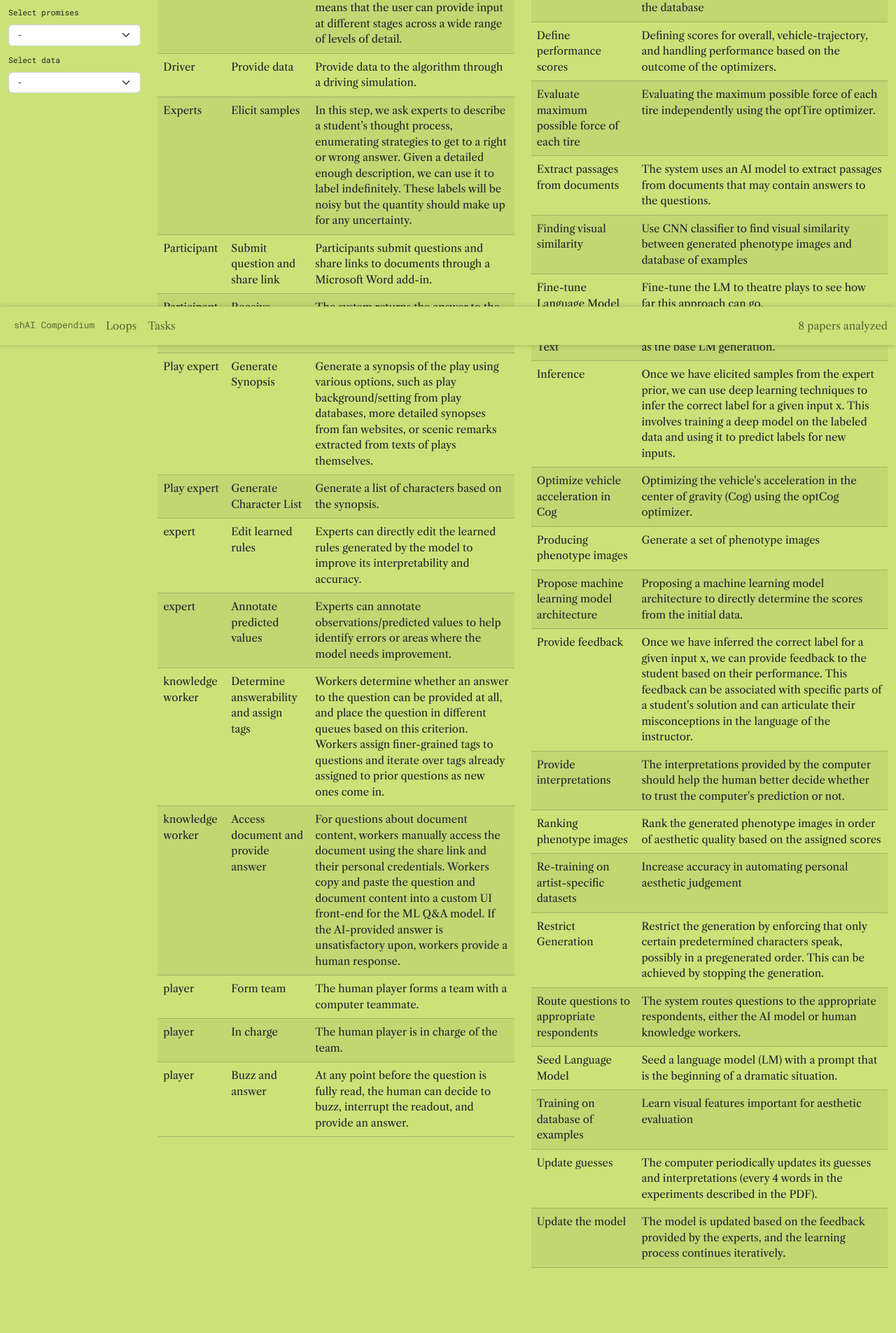
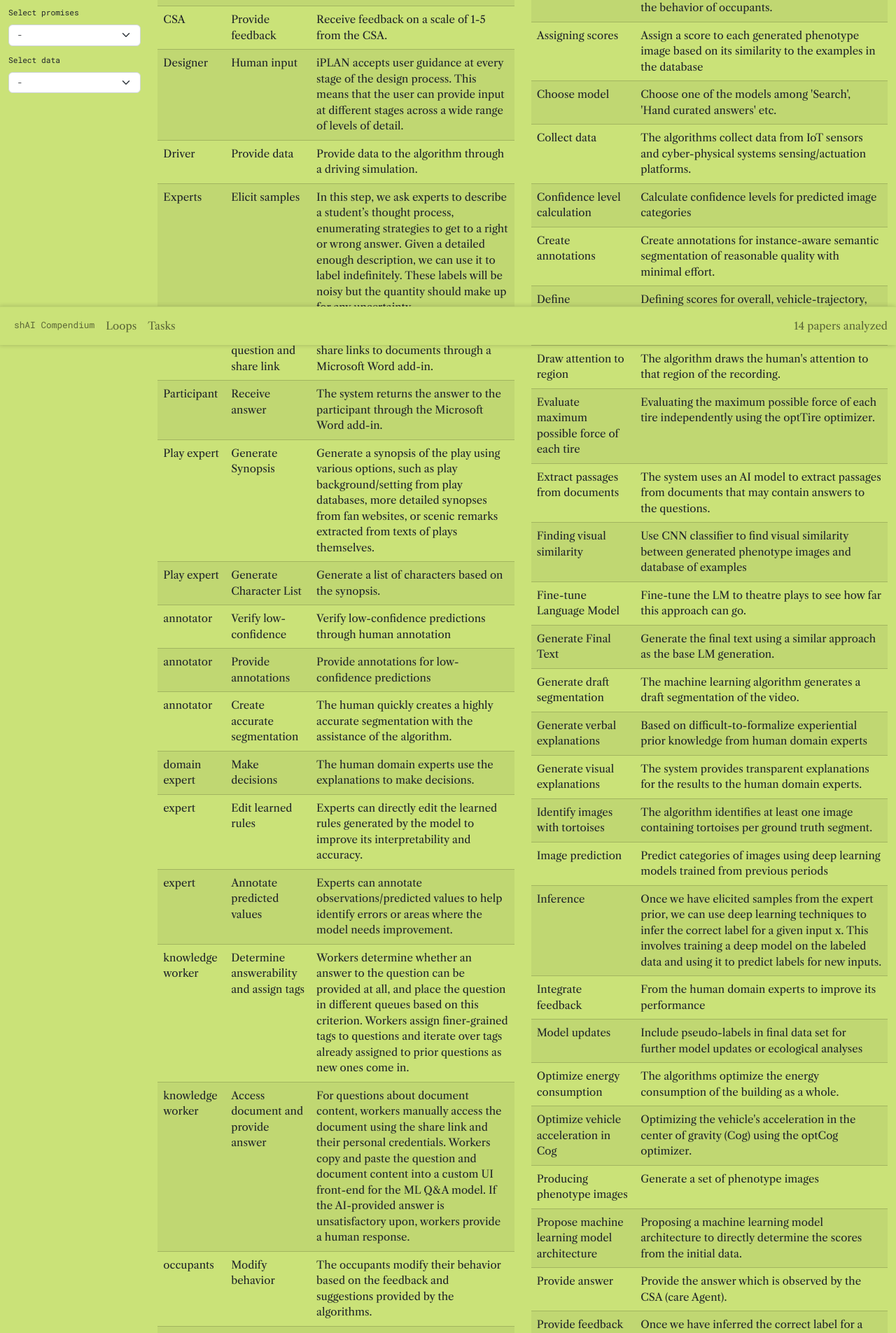
Before and after one commit to andreabenedetti/ai-compendium, a Next.js app: page /tasks in a window 1280 px wide. Shown: the part 307-2212 px from the top of the page at 70% size. Built offline with nearby package versions, Linux system fonts and the light colour scheme.

Commit message:
Update automation.js

```diff
--- a/data/automation.js
+++ b/data/automation.js
@@ -346,6 +346,262 @@ const data = [
         "label": "The interpretations provided by the computer should help the human better decide whether to trust the computer's prediction or not."
       }
     ]
+  }, {
+    title: "Acquire, Augment, Segment & Enjoy: Weakly Supervised Instance Segmentation of Supermarket Products",
+    value: {
+      problems: ["Manual labor", "Inefficiencies"],
+      data: ["Images"],
+      promises: ["Automation"],
+      humans: ["Implicit annotators"]
+    },
+    loop: [
+      {
+        "actor": "algorithm",
+        "index": 2,
+        "type": "Proposed system",
+        "title": "Segment object from background",
+        "label": "Automatically segment the corresponding object from the background using basic image processing techniques."
+      },
+      {
+        "actor": "human",
+        "type": "Annotator",
+        "index": 1,
+        "title": "Input object class",
+        "label": "Manually input the class of the object on the turntable."
+      },
+      {
+        "actor": "algorithm",
+        "index": 1,
+        "type": "Proposed system",
+        "title": "Create annotations",
+        "label": "Create annotations for instance-aware semantic segmentation of reasonable quality with minimal effort."
+      }
+    ]
+  }, {
+    title: "AgentBuddy: A Contextual Bandit based Decision Support System for Customer Support Agents",
+    value: {
+      problems: ["Productivity"],
+      data: ["Feedback data"],
+      promises: ["Automation"],
+      humans: ["Customer support"]
+    },
+    loop: [
+      {
+        "actor": "algorithm",
+        "index": 3,
+        "type": "Bandit algorithm",
+        "title": "Choose model",
+        "label": "Choose one of the models among 'Search', 'Hand curated answers' etc."
+      },
+      {
+        "actor": "algorithm",
+        "index": 2,
+        "type": "Chosen model",
+        "title": "Provide answer",
+        "label": "Provide the answer which is observed by the CSA (care Agent)."
+      },
+      {
+        "actor": "human",
+        "index": 1,
+        "type": "CSA",
+        "title": "Provide feedback",
+        "label": "Receive feedback on a scale of 1-5 from the CSA."
+      },
+      {
+        "actor": "algorithm",
+        "index": 1,
+        "type": "Bandit algorithm",
+        "title": "Update weights",
+        "label": "Update its weights based on this feedback."
+      }
+    ]
+  }, {
+    "title": "Iterative Human and Automated Identification of Wildlife Images",
+    value: {
+      humans: ["Annotators"],
+      problems: ["Data analysis"],
+      promises: ["Human support"],
+      data: ["Environmental data", "Annotations"],
+    },
+    "loop": [
+      {
+        "actor":"algorithm",
+        "type":"deep learning model",
+        "order": 3,
+        "title":"Image prediction",
+        "label":"Predict categories of images using deep learning models trained from previous periods"
+      },
+      {
+        "actor":"algorithm",
+        "type":"deep learning model",
+        "index": 2,
+        "title":"Confidence level calculation",
+        "label":"Calculate confidence levels for predicted image categories"
+      },
+      {
+        "actor":"human",
+        "type":"annotator",
+        "index": 1,
+        "title":"Verify low-confidence",
+        "label":"Verify low-confidence predictions through human annotation"
+      },
+      {
+        "actor":"human",
+        "type":"annotator",
+        "index": 2,
+        "title":"Provide annotations",
+        "label":"Provide annotations for low-confidence predictions"
+      },
+      {
+        "actor":"algorithm",
+        "type":"deep learning model",
+        "index": 1,
+        "title":"Model updates",
+        "label":"Include pseudo-labels in final data set for further model updates or ecological analyses"
+      }
+    ]
+  }, {
+    title: "A Deep Learning and Gamification Approach to Energy Conservation at Nanyang Technological University",
+    value: {
+      problems: ["Social behavior"],
+      data: ["Logs"],
+      promises: ["Optimization"],
+      humans: ["Generic user"]
+    },
+    loop: [
+      {
+        "actor": "algorithm",
+        "index": 5,
+        "type": "IoT sensors and cyber-physical systems sensing/actuation platforms",
+        "title": "Collect data",
+        "label": "The algorithms collect data from IoT sensors and cyber-physical systems sensing/actuation platforms."
+      },
+      {
+        "actor": "algorithm",
+        "index": 4,
+        "type": "deep learning models",
+        "title": "Analyze data",
+        "label": "The algorithms analyze the data to predict the energy consumption of each resource based on the behavior of occupants."
+      },
+      {
+        "actor": "algorithm",
+        "index": 3,
+        "type": "deep learning models",
+        "title": "Optimize energy consumption",
+        "label": "The algorithms optimize the energy consumption of the building as a whole."
+      },
+      {
+        "actor": "algorithm",
+        "index": 2,
+        "type": "deep learning models",
+        "title": "Provide feedback",
+        "label": "The algorithms provide feedback to occupants about their energy usage."
+      },
+      {
+        "actor": "algorithm",
+        "index": 1,
+        "type": "deep learning models",
+        "title": "Suggest ways to improve behavior",
+        "label": "The algorithms suggest ways to improve the energy-saving behavior of occupants."
+      },
+      {
+        "actor": "human",
+        "index": 1,
+        "type": "occupants",
+        "title": "Modify behavior",
+        "label": "The occupants modify their behavior based on the feedback and suggestions provided by the algorithms."
+      },
+      {
+        "actor": "human",
+        "index": 2,
+        "type": "occupants",
+        "title": "Earn points",
+        "label": "The occupants earn points based on their energy-saving behavior."
+      },
+      {
+        "actor": "human",
+        "index": 3,
+        "type": "occupants",
+        "title": "Compete with others",
+        "label": "The points earned by occupants can be used to compete with other occupants in the building."
+      }
+    ]
+  }, {
+    title: "An Image Processing Pipeline for Camera Trap Time-Lapse Recordings",
+    value: {
+      problems: ["Data analysis"],
+      data: ["Environmental data", "Annotations"],
+      promises: ["Human support"],
+      humans: ["Not mentioned"]
+    },
+    loop: [
+      {
+        "actor": "algorithm",
+        "index": 3,
+        "type": "machine learning",
+        "title": "Generate draft segmentation",
+        "label": "The machine learning algorithm generates a draft segmentation of the video."
+      },
+      {
+        "actor": "algorithm",
+        "index": 2,
+        "type": "machine learning",
+        "title": "Identify images with tortoises",
+        "label": "The algorithm identifies at least one image containing tortoises per ground truth segment."
+      },
+      {
+        "actor": "algorithm",
+        "index": 1,
+        "type": "machine learning",
+        "title": "Draw attention to region",
+        "label": "The algorithm draws the human's attention to that region of the recording."
+      },
+      {
+        "actor": "human",
+        "index": 1,
+        "type": "annotator",
+        "title": "Create accurate segmentation",
+        "label": "The human quickly creates a highly accurate segmentation with the assistance of the algorithm."
+      }
+    ]
+  }, {
+    title: "An Interactive Explanatory AI System for Industrial Quality Control",
+    value: {
+      problems: ["Inaccuracies", "Quality control"],
+      data: ["Logs"],
+      promises: ["Human support"],
+      humans: ["Domain experts"]
+    },
+    loop: [
+      {
+        "actor": "algorithm",
+        "index": 3,
+        "type": "ILP system",
+        "title": "Generate verbal explanations",
+        "label": "Based on difficult-to-formalize experiential prior knowledge from human domain experts"
+      },
+      {
+        "actor": "algorithm",
+        "index": 2,
+        "type": "CNN",
+        "title": "Generate visual explanations",
+        "label": "The system provides transparent explanations for the results to the human domain experts."
+      },
+      {
+        "actor": "human",
+        "index": 1,
+        "type": "domain expert",
+        "title": "Make decisions",
+        "label": "The human domain experts use the explanations to make decisions."
+      },
+      {
+        "actor": "algorithm",
+        "index": 1,
+        "type": "support system",
+        "title": "Integrate feedback",
+        "label": "From the human domain experts to improve its performance"
+      }
+    ]
   }
 ];
 
```
Lines whose indentation alone changed are shown as unchanged.
